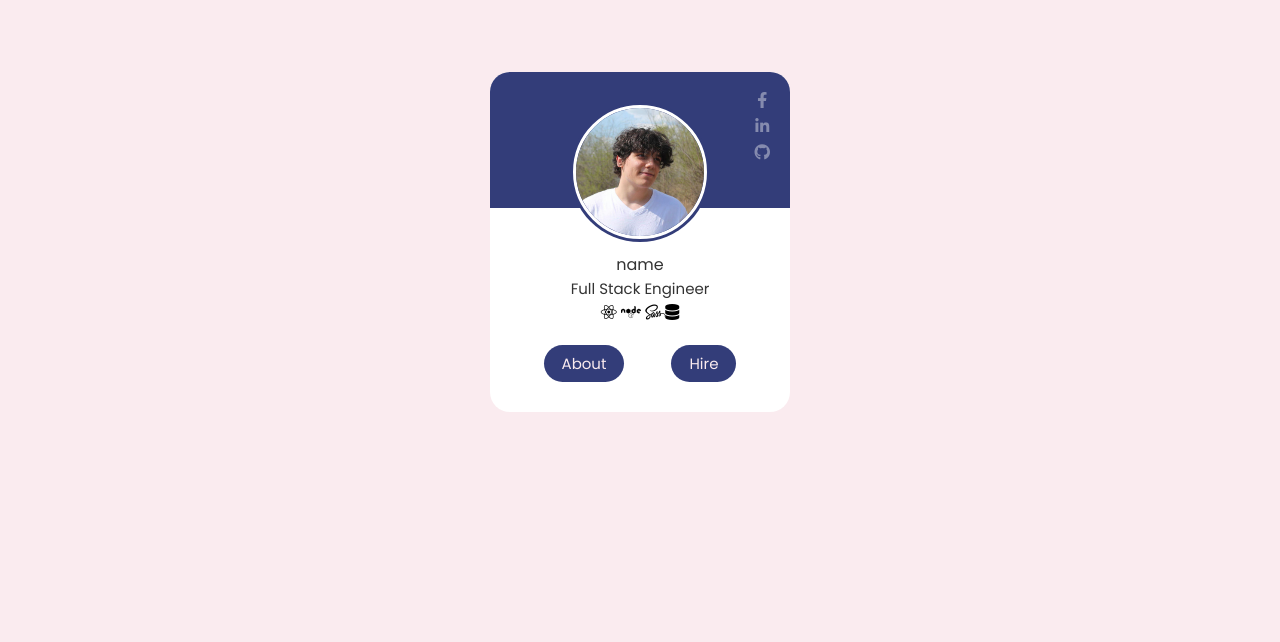
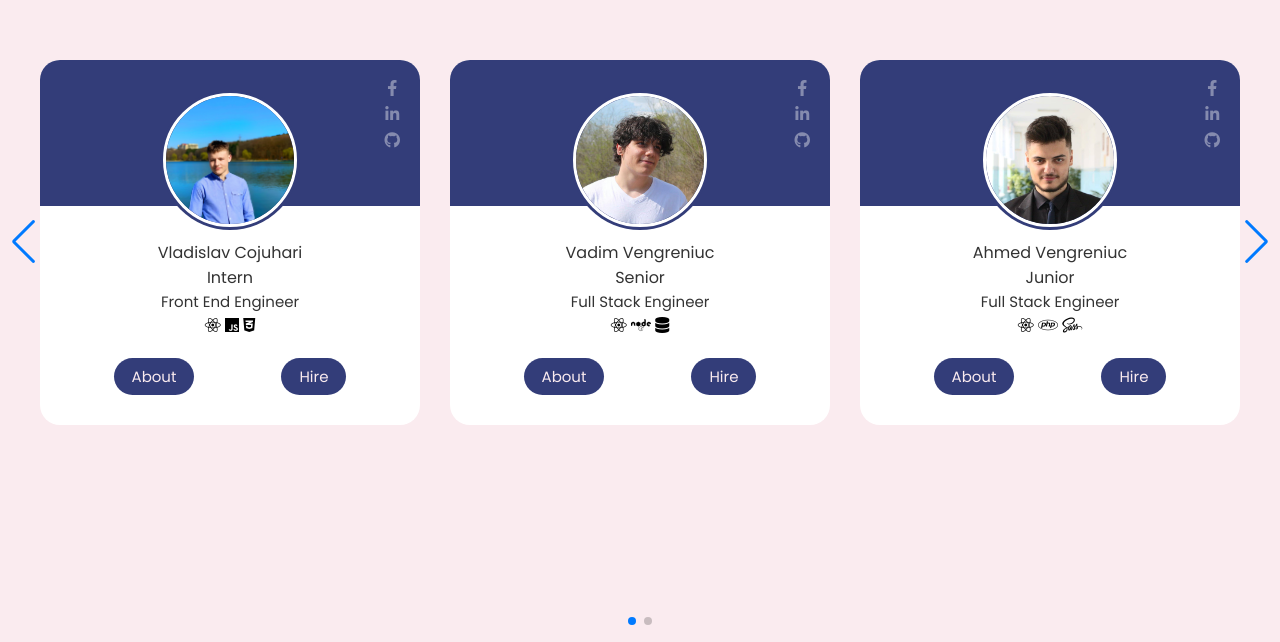
Before and after one commit to vladislav179/Card-Slider, a plain HTML site: page index.html in a window 1280 px wide. Shown: the part 158-800 px from the top of the page. Drawn offline with nearby package versions, Linux system fonts and the light colour scheme.

Commit message:
Done
Project is Ready!

```diff
--- a/index.html
+++ b/index.html
@@ -7,7 +7,7 @@
     <title>Card Slider</title>
     <link
       rel="stylesheet"
-      href="https://api.iconify.design/ic:sharp-facebook.svg"
+      href="https://unpkg.com/swiper/swiper-bundle.min.css"
     />
     <link
       rel="stylesheet"
@@ -17,12 +17,48 @@
       referrerpolicy="no-referrer"
     />
     <link rel="stylesheet" href="style.css" />
+
   </head>
   <body>
     <section>
-      <div class="container">
-        <div class="content">
-          <div class="card">
+      <div class="swiper mySwiper container">
+        <div class="swiper-wrapper content">
+
+
+          <div class="swiper-slide card">
+            <div class="card-content">
+              <div class="images"><img src="images/Vlad.jpeg" alt="" /></div>
+
+              <div class="socialMedia-icons">
+
+                <i class="fa-brands fa-facebook-f"></i>
+                <i class="fa-brands fa-linkedin-in"></i>
+                <i class="fa-brands fa-github"></i>
+              </div>
+
+              <div class="nameAndProfessions">
+                <span class="names">Vladislav Cojuhari</span>
+                <p>Intern</p>
+                <span class="professions">Front End Engineer</span>
+              </div>
+
+              <div class="section_skills">
+                <i class="fa-brands fa-react"></i>
+                <i class="fa-brands fa-js"></i>
+                <i class="fa-brands fa-css3-alt"></i>
+
+              </div>
+
+              <div class="buttons">
+                <button class="about">About</button>
+                <button class="Hire">Hire</button>
+              </div>
+            </div>
+          </div>
+
+
+
+           <div class="swiper-slide card">
             <div class="card-content">
               <div class="images"><img src="images/vadim.jpeg" alt="" /></div>
 
@@ -33,15 +69,15 @@
               </div>
 
               <div class="nameAndProfessions">
-                <span class="names">name</span>
+                <span class="names">Vadim Vengreniuc</span>
+                <p>Senior</p>
                 <span class="professions">Full Stack Engineer</span>
               </div>
 
               <div class="section_skills">
                 <i class="fa-brands fa-react"></i>
                 <i class="fa-brands fa-node"></i>
-                <i class="fa-brands fa-sass"></i
-                ><i class="fa-solid fa-database"></i>
+                <i class="fa-solid fa-database"></i>
               </div>
 
               <div class="buttons">
@@ -50,8 +86,149 @@
               </div>
             </div>
           </div>
+
+
+           <div class="swiper-slide card">
+            <div class="card-content">
+              <div class="images"><img src="images/Ahmed.jpeg" alt="" /></div>
+
+              <div class="socialMedia-icons">
+                <i class="fa-brands fa-facebook-f"></i>
+                <i class="fa-brands fa-linkedin-in"></i>
+                <i class="fa-brands fa-github"></i>
+              </div>
+
+              <div class="nameAndProfessions">
+                <span class="names">Ahmed Vengreniuc</span>
+                 <p>Junior</p>
+                <span class="professions">Full Stack Engineer</span>
+              </div>
+
+              <div class="section_skills">
+                <i class="fa-brands fa-react"></i>
+                <i class="fa-brands fa-php"></i>
+                <i class="fa-brands fa-sass"></i
+                <i class="fa-solid fa-database"></i>
+              </div>
+
+              <div class="buttons">
+                <button class="about">About</button>
+                <button class="Hire">Hire</button>
+              </div>
+            </div>
+          </div>
+
+
+           <div class="swiper-slide card">
+            <div class="card-content">
+              <div class="images"><img src="images/person1.png" alt="" /></div>
+
+              <div class="socialMedia-icons">
+                <i class="fa-brands fa-facebook-f"></i>
+                <i class="fa-brands fa-linkedin-in"></i>
+                <i class="fa-brands fa-github"></i>
+              </div>
+
+              <div class="nameAndProfessions">
+                <span class="names">Name</span>
+                <p>Experience</p>
+                <span class="professions">Position</span>
+              </div>
+
+              <div class="section_skills">
+               <i class="fa-solid fa-code"></i>
+              </div>
+
+              <div class="buttons">
+                <button class="about">About</button>
+                <button class="Hire">Hire</button>
+              </div>
+            </div>
+          </div>
+
+           <div class="swiper-slide card">
+            <div class="card-content">
+              <div class="images"><img src="images/person1.png" alt="" /></div>
+
+              <div class="socialMedia-icons">
+                <i class="fa-brands fa-facebook-f"></i>
+                <i class="fa-brands fa-linkedin-in"></i>
+                <i class="fa-brands fa-github"></i>
+              </div>
+
+              <div class="nameAndProfessions">
+                <span class="names">Name</span>
+                <p>Experience</p>
+                <span class="professions">Position</span>
+              </div>
+
+              <div class="section_skills">
+               <i class="fa-solid fa-code"></i>
+              </div>
+
+              <div class="buttons">
+                <button class="about">About</button>
+                <button class="Hire">Hire</button>
+              </div>
+            </div>
+          </div>
+
+
+           <div class="swiper-slide card">
+            <div class="card-content">
+              <div class="images"><img src="images/person1.png" alt="" /></div>
+
+              <div class="socialMedia-icons">
+                <i class="fa-brands fa-facebook-f"></i>
+                <i class="fa-brands fa-linkedin-in"></i>
+                <i class="fa-brands fa-github"></i>
+              </div>
+
+              <div class="nameAndProfessions">
+                <span class="names">Name</span>
+                <p>Experience</p>
+                <span class="professions">Position</span>
+              </div>
+
+              <div class="section_skills">
+              <i class="fa-solid fa-code"></i>
+              </div>
+
+              <div class="buttons">
+                <button class="about">About</button>
+                <button class="Hire">Hire</button>
+              </div>
+            </div>
+          </div>
+
+
+
         </div>
       </div>
+      </div>
+      <div class="swiper-button-next"></div>
+      <div class="swiper-button-prev"></div>
+      <div class="swiper-pagination"></div>
+    </div>
     </section>
+        <script src="https://unpkg.com/swiper/swiper-bundle.min.js"></script>
+
+    <script>
+      const swiper = new Swiper(".mySwiper", {
+        slidesPerView: 3,
+        spaceBetween: 30,
+        slidesPerGroup: 3,
+        loop: true,
+        loopFillGroupWithBlank: true,
+        pagination: {
+          el: ".swiper-pagination",
+          clickable: true,
+        },
+        navigation: {
+          nextEl: ".swiper-button-next",
+          prevEl: ".swiper-button-prev",
+        },
+      });
+    </script>
   </body>
 </html>
--- a/style.css
+++ b/style.css
@@ -11,6 +11,9 @@ body {
   align-items: center;
   justify-content: center;
   background: #faebefff;
+}
+.swiper {
+  width: 1200px;
 }
 section .card .images {
   height: 140px;
```
